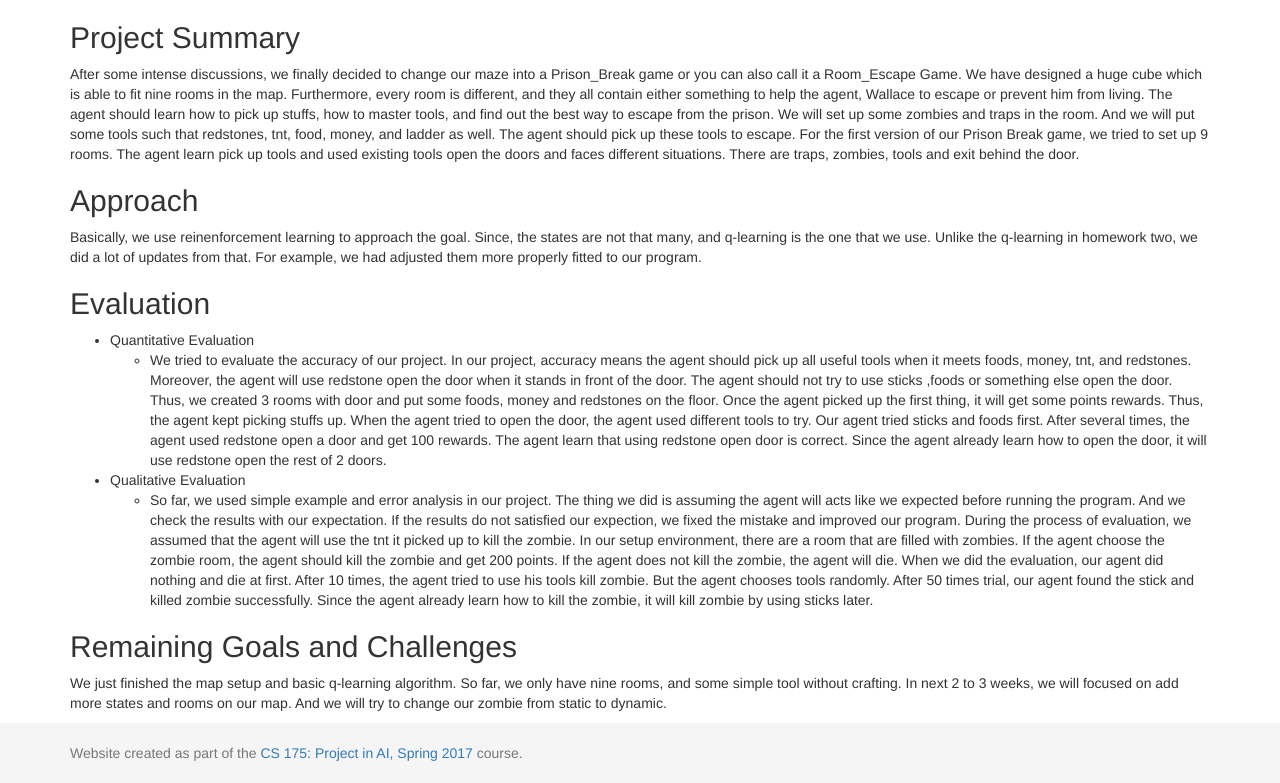
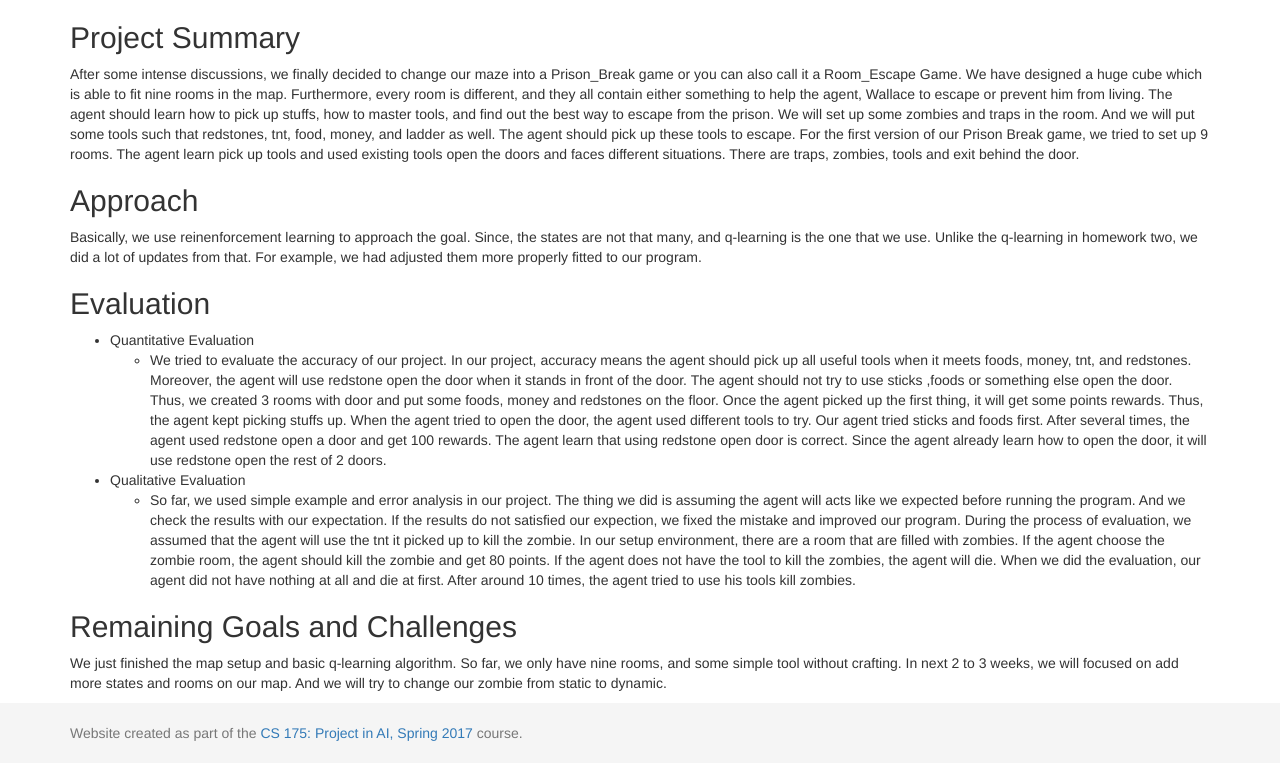
Before and after one commit to rl3740/WallaceAI, a Jekyll site: the page built from docs/status.md, in a window 1280 px wide and 900 px high, scrolled down 780 px, cut to the strip 117-900 px from the top of the window. Built offline with Jekyll 4.4.1, drawn with Linux system fonts in a browser that asks for light colours.

Commit message:
Update status.md

```diff
--- a/docs/status.md
+++ b/docs/status.md
@@ -16,7 +16,7 @@ Basically, we use reinenforcement learning to approach the goal. Since, the stat
   - We tried to evaluate the accuracy of our project. In our project, accuracy means the agent should pick up all useful tools when it meets foods, money, tnt, and redstones. Moreover, the agent will use redstone open the door when it stands in front of the door. The agent should not try to use sticks ,foods or something else open the door. Thus, we created 3 rooms with door and put some foods, money and redstones on the floor. Once the agent picked up the first thing, it will get some points rewards. Thus, the agent kept picking stuffs up. When the agent tried to open the door, the agent used different tools to try. Our agent tried sticks and foods first. After several times, the agent used redstone open a door and get 100 rewards. The agent learn that using redstone open door is correct. Since the agent already learn how to open the door, it will use redstone open the rest of 2 doors.
 
 - Qualitative Evaluation
-  - So far, we used simple example and error analysis in our project. The thing we did is assuming the agent will acts like we expected before running the program. And we check the results with our expectation. If the results do not satisfied our expection, we fixed the mistake and improved our program. During the process of evaluation, we assumed that the agent will use the tnt it picked up to kill the zombie. In our setup environment, there are a room that are filled with zombies. If the agent choose the zombie room, the agent should kill the zombie and get 200 points. If the agent does not kill the zombie, the agent will die. When we did the evaluation, our agent did nothing and die at first. After 10 times, the agent tried to use his tools kill zombie. But the agent chooses tools randomly. After 50 times trial, our agent found the stick and killed zombie successfully. Since the agent already learn how to kill the zombie, it will kill zombie by using sticks later.
+  - So far, we used simple example and error analysis in our project. The thing we did is assuming the agent will acts like we expected before running the program. And we check the results with our expectation. If the results do not satisfied our expection, we fixed the mistake and improved our program. During the process of evaluation, we assumed that the agent will use the tnt it picked up to kill the zombie. In our setup environment, there are a room that are filled with zombies. If the agent choose the zombie room, the agent should kill the zombie and get 80 points. If the agent does not have the tool to kill the zombies, the agent will die. When we did the evaluation, our agent did not have nothing at all and die at first. After around 10 times, the agent tried to use his tools kill zombies.
 
 ## Remaining Goals and Challenges
 We just finished the map setup and basic q-learning algorithm. So far, we only have nine rooms, and some simple tool without crafting. In next 2 to 3 weeks, we will focused on add more states and rooms on our map. And we will try to change our zombie from static to dynamic.
```
